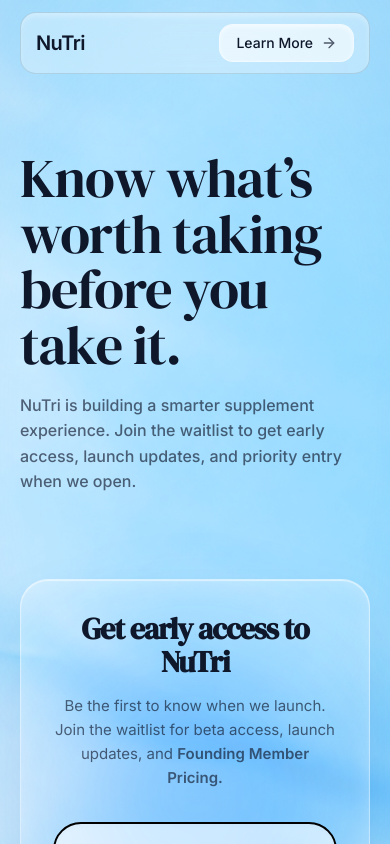
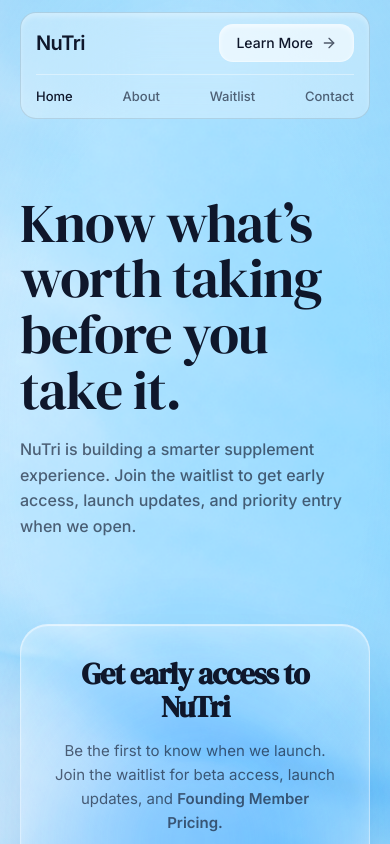
Before and after one commit to 77777R7/NuTri-Waitlist, a React (Vite) app: page / in a window 390 px wide. Shown: the top 844 px of the page. Built offline with nearby package versions, Linux system fonts and the light colour scheme; a web font is replaced by a local one.

Commit message:
Show primary nav links on mobile

```diff
--- a/src/app/components/AnimatedNavbar.tsx
+++ b/src/app/components/AnimatedNavbar.tsx
@@ -92,6 +92,24 @@ export const AnimatedNavbar: React.FC<AnimatedNavbarProps> = ({ isMounted }) =>
     );
   };
 
+  const renderMobileLink = (item: string) => {
+    let isActive = false;
+    if (item === 'Home' && location.pathname === '/') isActive = true;
+    if (item === 'About' && location.pathname === '/about') isActive = true;
+
+    return (
+      <motion.a
+        key={`mobile-${item}`}
+        href="#"
+        onClick={(e) => handleLinkClick(e, item)}
+        transition={springTransition}
+        className={`text-[13px] font-medium transition-colors duration-200 whitespace-nowrap ${isActive ? 'text-slate-900' : 'text-slate-900/65 hover:text-slate-900'}`}
+      >
+        {item}
+      </motion.a>
+    );
+  };
+
   return (
     <nav
       className={`sticky top-[calc(env(safe-area-inset-top,0px)+12px)] md:top-[30px] z-50 w-full max-w-4xl mx-auto transition-all duration-1000 ${isMounted ? 'opacity-100 translate-y-0' : 'opacity-0 -translate-y-4'}`}
@@ -113,8 +131,9 @@ export const AnimatedNavbar: React.FC<AnimatedNavbarProps> = ({ isMounted }) =>
       <motion.div
         layout
         transition={springTransition}
-        className={`flex items-center w-full justify-between relative z-10 ${!effectiveIsScrolled ? 'px-4 py-3 md:px-6 md:py-4' : ''}`}
+        className={`flex w-full flex-col relative z-10 ${!effectiveIsScrolled ? 'px-4 py-3 md:px-6 md:py-4' : ''}`}
       >
+        <div className="relative flex w-full items-center justify-between">
           {/* Left Part (Logo + [Home, About] if scrolled) */}
           <motion.div
             layout
@@ -200,6 +219,17 @@ export const AnimatedNavbar: React.FC<AnimatedNavbarProps> = ({ isMounted }) =>
               className="group flex items-center gap-2 px-4 py-2 md:px-5 md:py-2.5 bg-[rgba(255,255,255,0.6)] hover:bg-[rgba(255,255,255,0.8)] border border-white/40 shadow-[inset_0_2px_4px_rgba(255,255,255,0.5)] rounded-[14px] text-sm font-medium text-slate-900 transition-colors duration-300 whitespace-nowrap"
             >Learn More<ArrowRight className="w-4 h-4 opacity-70 group-hover:translate-x-1 transition-transform" /></motion.button>
           </motion.div>
+        </div>
+
+        {!effectiveIsScrolled && (
+          <motion.div
+            layout
+            transition={springTransition}
+            className="mt-3 flex w-full items-center justify-between border-t border-white/40 pt-3 md:hidden"
+          >
+            {['Home', 'About', 'Waitlist', 'Contact'].map(renderMobileLink)}
+          </motion.div>
+        )}
 
       </motion.div>
     </nav>
```
Lines whose indentation alone changed are shown as unchanged.
